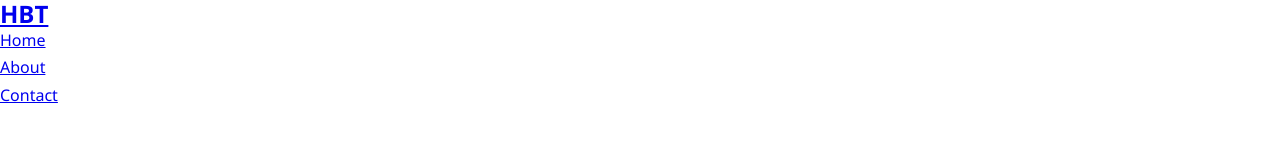
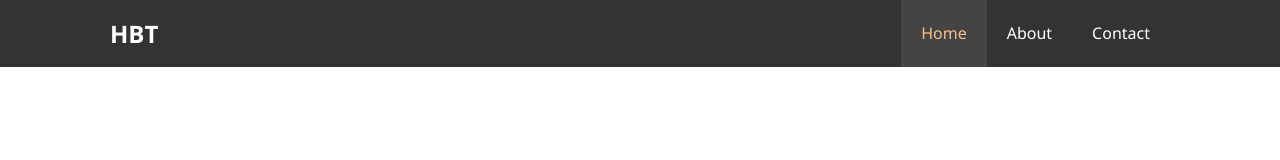
Before and after one commit to anuragd23/Hotel-Landing-Page, a plain HTML site: page index.html in a window 1280 px wide. Drawn offline with Linux system fonts and the light colour scheme.

Commit message:
Added Navbar styling

```diff
--- a/css/style.css
+++ b/css/style.css
@@ -5,9 +5,69 @@
   box-sizing: border-box;
 }
 
-/* MAin Styling */
+/* Main Styling */
 html,
 body {
   font-family: "Segoe UI", Tahoma, Geneva, Verdana, sans-serif;
   line-height: 1.7em;
 }
+
+a {
+  color: #333;
+  text-decoration: none;
+}
+
+h1,
+h2,
+h3 {
+  padding-bottom: 20px;
+}
+
+p {
+  margin: 10px 0;
+}
+
+/* Utility Classes*/
+.container {
+  margin: auto;
+  max-width: 1100px;
+  overflow: auto;
+  padding: 0 20px;
+}
+
+/* Navbar */
+#navbar {
+  background: #333;
+  color: #fff;
+  overflow: auto;
+}
+
+#navbar a {
+  color: #fff;
+}
+
+#navbar h1 {
+  float: left;
+  padding-top: 20px;
+}
+
+#navbar ul {
+  list-style: none;
+  float: right;
+}
+
+#navbar ul li {
+  float: left;
+}
+
+#navbar ul li a {
+  display: block;
+  padding: 20px;
+  text-align: center;
+}
+
+#navbar ul li a:hover,
+#navbar ul li a.current {
+  background: #444;
+  color: #f7c08a;
+}
--- a/index.html
+++ b/index.html
@@ -11,12 +11,14 @@
 <body>
     <header>
         <nav id="navbar">
+            <div class="container">
+                <ul>
+                    <li><a class="current" href="index.html">Home</a></li>
+                    <li><a href="about.html">About</a></li>
+                    <li><a href="contact.html">Contact</a></li>
+                </ul>
             <h1 class="logo"><a href="index.html">HBT</a></h1>
-            <ul>
-                <li><a href="index.html">Home</a></li>
-                <li><a href="about.html">About</a></li>
-                <li><a href="contact.html">Contact</a></li>
-            </ul>
+            </div>
         </nav>
     </header>
 
```
